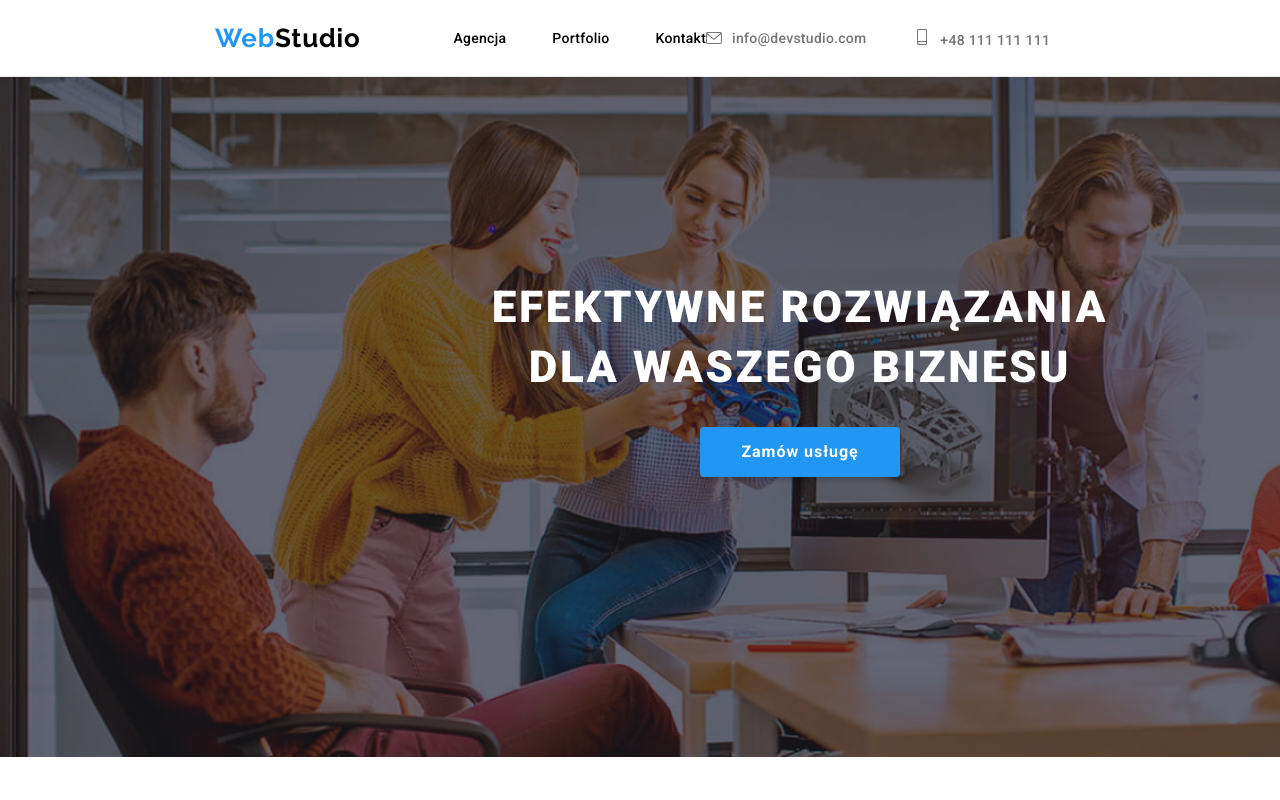
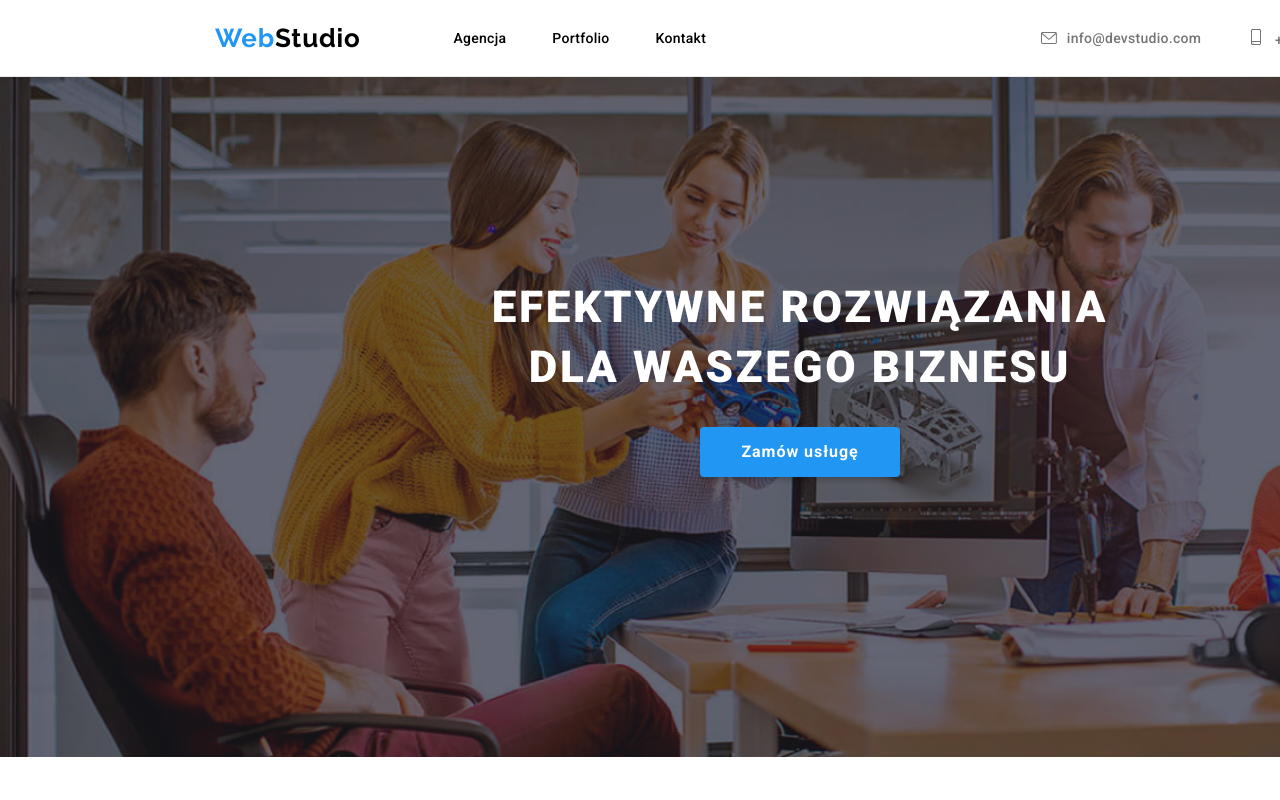
Before and after one commit to PawelS1988/goit-markup-hw-04, a plain HTML site: page index.html in a window 1280 px wide. Shown: the top 800 px of the page. Drawn offline with nearby package versions, Linux system fonts and the light colour scheme.

Commit message:
finished

```diff
--- a/css/styles.css
+++ b/css/styles.css
@@ -85,6 +85,7 @@ margin-right: 46px;
 .topline {
 display: flex;
 align-items: center;
+width: 100%;
 }
 
 .logo {
@@ -182,6 +183,7 @@ margin-right: 10px;
 .header-email {
 display: flex;
 align-items: center;
+margin-left: auto;
 font-family: Roboto;
 font-style: normal;
 font-weight: 500;
```
